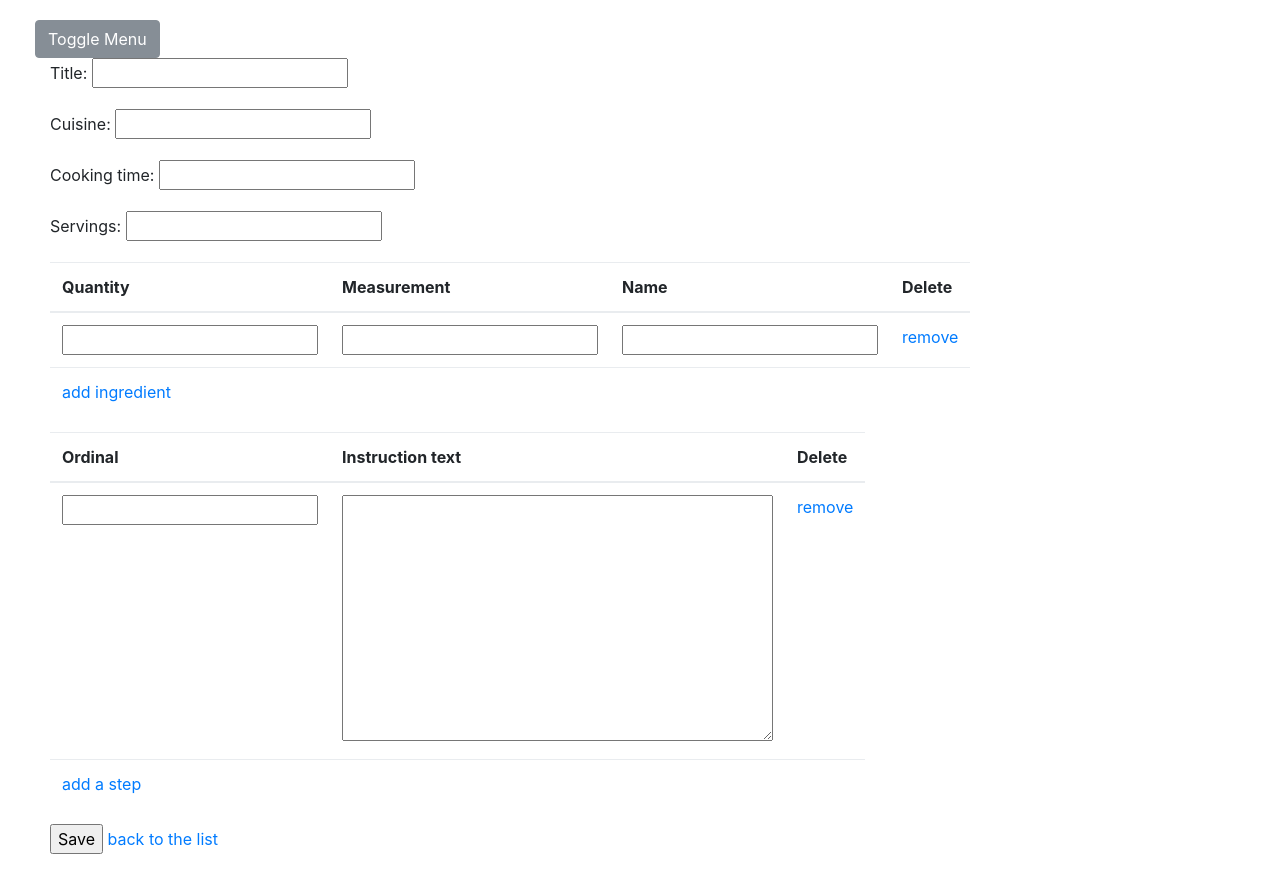
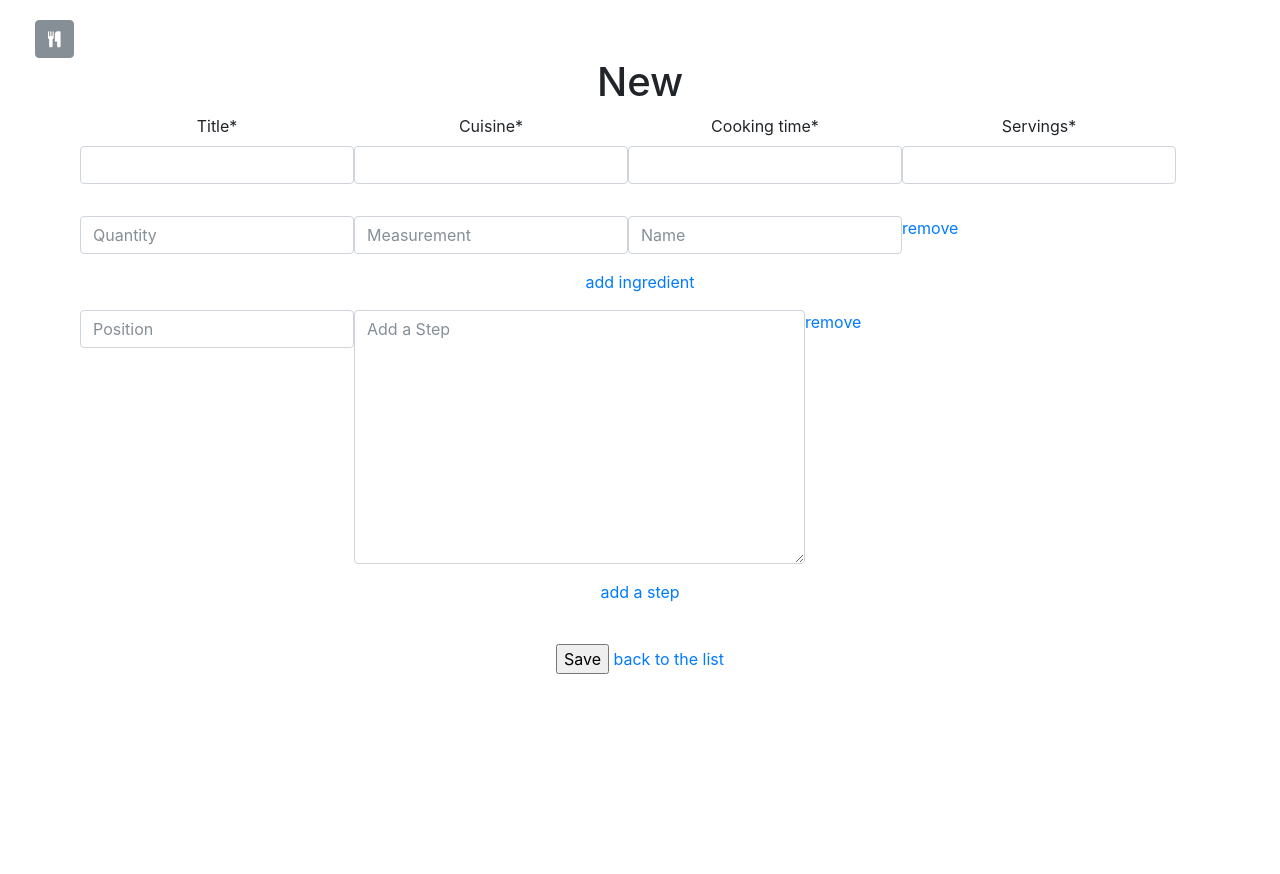
Before and after one commit to mostlybadfly/recetario, a Django app: page /recipes/add/ in a window 1280 px wide. After the commit the page ends 674 px from the top, so only its background shows below. Run offline with Django 3.2, Linux system fonts and the light colour scheme; some libraries are stand-ins or nearby versions.

Commit message:
Installed crispy forms, Updated recipe form

```diff
--- a/recetario/settings.py
+++ b/recetario/settings.py
@@ -38,6 +38,7 @@ INSTALLED_APPS = [
     'django.contrib.sessions',
     'django.contrib.messages',
     'django.contrib.staticfiles',
+    'crispy_forms',
 ]
 
 MIDDLEWARE = [
@@ -51,6 +52,8 @@ MIDDLEWARE = [
 ]
 
 ROOT_URLCONF = 'recetario.urls'
+
+CRISPY_TEMPLATE_PACK = 'bootstrap4'
 
 TEMPLATES = [
     {
--- a/recipes/forms.py
+++ b/recipes/forms.py
@@ -1,20 +1,51 @@
 from django.forms import ModelForm, inlineformset_factory
+from crispy_forms.helper import FormHelper
+from crispy_forms.layout import Layout, Field
 
 from .models import Recipe, Ingredient, Instruction
 
 class RecipeForm(ModelForm):
+    def __init__(self, *args, **kwargs):
+        super(RecipeForm, self).__init__(*args, **kwargs)
+        self.helper = FormHelper()
+        self.helper.form_class = 'form-inline'
+        self.helper.form_method = 'post'
 
     class Meta:
         model = Recipe
         fields = ('title', 'cuisine', 'cooking_time', 'servings')
 
 class IngredientForm(ModelForm):
+    def __init__(self, *args, **kwargs):
+        super(IngredientForm, self).__init__(*args, **kwargs)
+        self.helper = FormHelper()
+        self.helper.form_class = 'form-inline'
+        self.helper.form_tag = False
+        self.helper.render_hidden_fields = True
+        self.helper.disable_csrf = True
+        self.helper.form_show_labels = False
+        self.helper.layout = Layout (
+            Field('quantity', placeholder="Quantity"),
+            Field('measurement', placeholder="Measurement"),
+            Field('name', placeholder="Name")
+        )
 
     class Meta:
         model = Ingredient
         fields = ('quantity', 'measurement', 'name')
 
 class InstructionForm(ModelForm):
+    def __init__(self, *args, **kwargs):
+        super(InstructionForm, self).__init__(*args, **kwargs)
+        self.helper = FormHelper()
+        self.helper.form_tag = False
+        self.helper.render_hidden_fields = True
+        self.helper.disable_csrf = True
+        self.helper.form_show_labels = False
+        self.helper.layout = Layout (
+            Field('ordinal', placeholder="Position"),
+            Field('instruction_text', placeholder="Add a Step"),
+        )
 
     class Meta:
         model = Instruction
--- a/recipes/static/styles.css
+++ b/recipes/static/styles.css
@@ -99,7 +99,7 @@ body {
   #wrapper.toggled {
     padding-left: 250px;
   }
-  #sidebar-wrapper {
+  #sidebar {
     width: 0;
   }
   #wrapper.toggled #sidebar {
--- a/recipes/templates/recipes/base.html
+++ b/recipes/templates/recipes/base.html
@@ -1,18 +1,19 @@
- {% load static %}
+{% load static %}
 <!DOCTYPE html>
 <html lang="en">
 <head>
   <meta charset="UTF-8">
-  <meta name="viewport" content="width=device-width, initial-scale=1, shrink-to-fit=no">
-  <link rel="stylesheet" href="/static/styles.css">
+  <meta name="viewport" content="width=device-width, initial-scale=1">
   <link rel="stylesheet" href="https://maxcdn.bootstrapcdn.com/bootstrap/4.0.0-beta.2/css/bootstrap.min.css" integrity="sha384-PsH8R72JQ3SOdhVi3uxftmaW6Vc51MKb0q5P2rRUpPvrszuE4W1povHYgTpBfshb" crossorigin="anonymous">
+  <link href="https://maxcdn.bootstrapcdn.com/font-awesome/4.7.0/css/font-awesome.min.css" rel="stylesheet" integrity="sha384-wvfXpqpZZVQGK6TAh5PVlGOfQNHSoD2xbE+QkPxCAFlNEevoEH3Sl0sibVcOQVnN" crossorigin="anonymous">
+  <link rel="stylesheet" href="{% static "styles.css" %}">
   <title>Recetario!</title>
 </head>
 <body>
   <div id="wrapper">
     <div id="sidebar">
       <ul class="sidebar-nav">
-        <li="sidebar-header"><h1><a href="/">Recetario</a></h1></li>
+        <li class="sidebar-header"><h1><a href="/">Recetario</a></h1></li>
         {% if user.is_authenticated %}
           <li>Welcome, {{ user.username }}</li>
           <li class="active"><a href="{% url 'add' %}">Add a recipe</a></li>
@@ -26,7 +27,7 @@
 
     <div id="content">
       <div class="container-fluid">
-        <a href="#menu-toggle" class="btn btn-secondary" id="menu-toggle">Toggle Menu</a>
+        <a href="#menu-toggle" class="btn btn-secondary" id="menu-toggle"><i class="fa fa-cutlery" aria-hidden="true"></i></i></span></a>
         {% block content %}
         {% endblock %}
       </div>
--- a/recipes/templates/recipes/recipe_edit.html
+++ b/recipes/templates/recipes/recipe_edit.html
@@ -1,69 +1,38 @@
 {% extends 'recipes/base.html' %}
+{% load crispy_forms_tags %}
 {% load static %}
 
 {% block content %}
-<div class="col-md-4">
-  <form action="" method="post">{% csrf_token %}
-    {{ form.as_p }}
+  <div class="row">
+    <div class="container text-center">
+      <h1>New</h1>
+      <form action="" method="post">
+        {% csrf_token %}
+        <div class="form-group form-row">
+          {{ form|crispy }}
+        </div>
+        <div class="form-group">
+          {{ ingredients.management_form|crispy }}
 
-    <table class="table">
-        {{ ingredients.management_form }}
+          {% for form in ingredients %}
+            <div class="ingredient_formset_row form-row">
+              {% crispy form %}
+            </div>
+          {% endfor %}
+        </div>
+        <div class="form-group">
+          {{ instructions.management_form|crispy }}
 
-        {% for form in ingredients.forms %}
-          {% if forloop.first %}
-            <thead>
-            <tr>
-                {% for field in form.visible_fields %}
-                    <th>{{ field.label|capfirst }}</th>
-                {% endfor %}
-            </tr>
-            </thead>
-          {% endif %}
-          <tr class="ingredient_formset_row">
-            {% for field in form.visible_fields %}
-              <td>
-                {% if forloop.first %}
-                  {% for hidden in form.hidden_fields %}
-                    {{ hidden }}
-                  {% endfor %}
-                {% endif %}
-                {{ field.errors.as_ul }}
-                {{ field }}
-              </td>
-            {% endfor %}
-          </tr>
-        {% endfor %}
-    </table>
-    <table class="table">
-        {{ instructions.management_form }}
-
-        {% for form in instructions.forms %}
-          {% if forloop.first %}
-            <thead>
-            <tr>
-                {% for field in form.visible_fields %}
-                    <th>{{ field.label|capfirst }}</th>
-                {% endfor %}
-            </tr>
-            </thead>
-          {% endif %}
-          <tr class="instruction_formset_row">
-            {% for field in form.visible_fields %}
-              <td>
-                {% if forloop.first %}
-                  {% for hidden in form.hidden_fields %}
-                    {{ hidden }}
-                  {% endfor %}
-                {% endif %}
-                {{ field.errors.as_ul }}
-                {{ field }}
-              </td>
-            {% endfor %}
-          </tr>
-        {% endfor %}
-    </table>
-    <input type="submit" value="Save"/> <a href="{% url 'index' %}">back to the list</a>
-  </form>
+          {% for form in instructions %}
+            <div class="instruction_formset_row form-row">
+              {% crispy form %}
+            </div>
+          {% endfor %}
+        </div>
+        <br>
+        <input type="submit" value="Save"/> <a href="{% url 'index' %}">back to the list</a>
+      </form>
+    </div>
 </div>
 <script src="//ajax.googleapis.com/ajax/libs/jquery/2.1.3/jquery.min.js"></script>
 <script src="{% static 'formset/jquery.formset.js' %}"></script>
```
Also changed, not shown: recipes/templates/recipes/index.html (+10 -2 lines).
